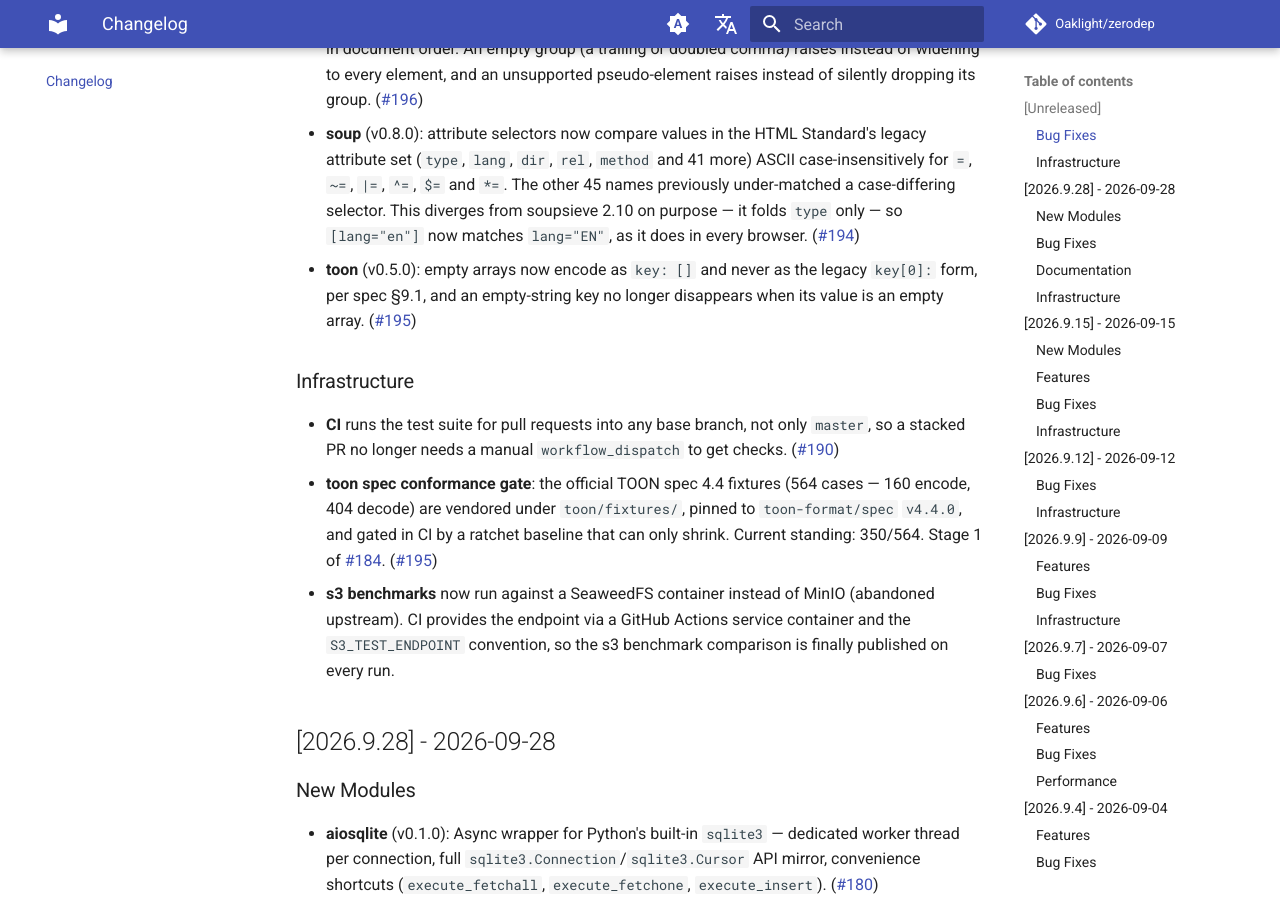
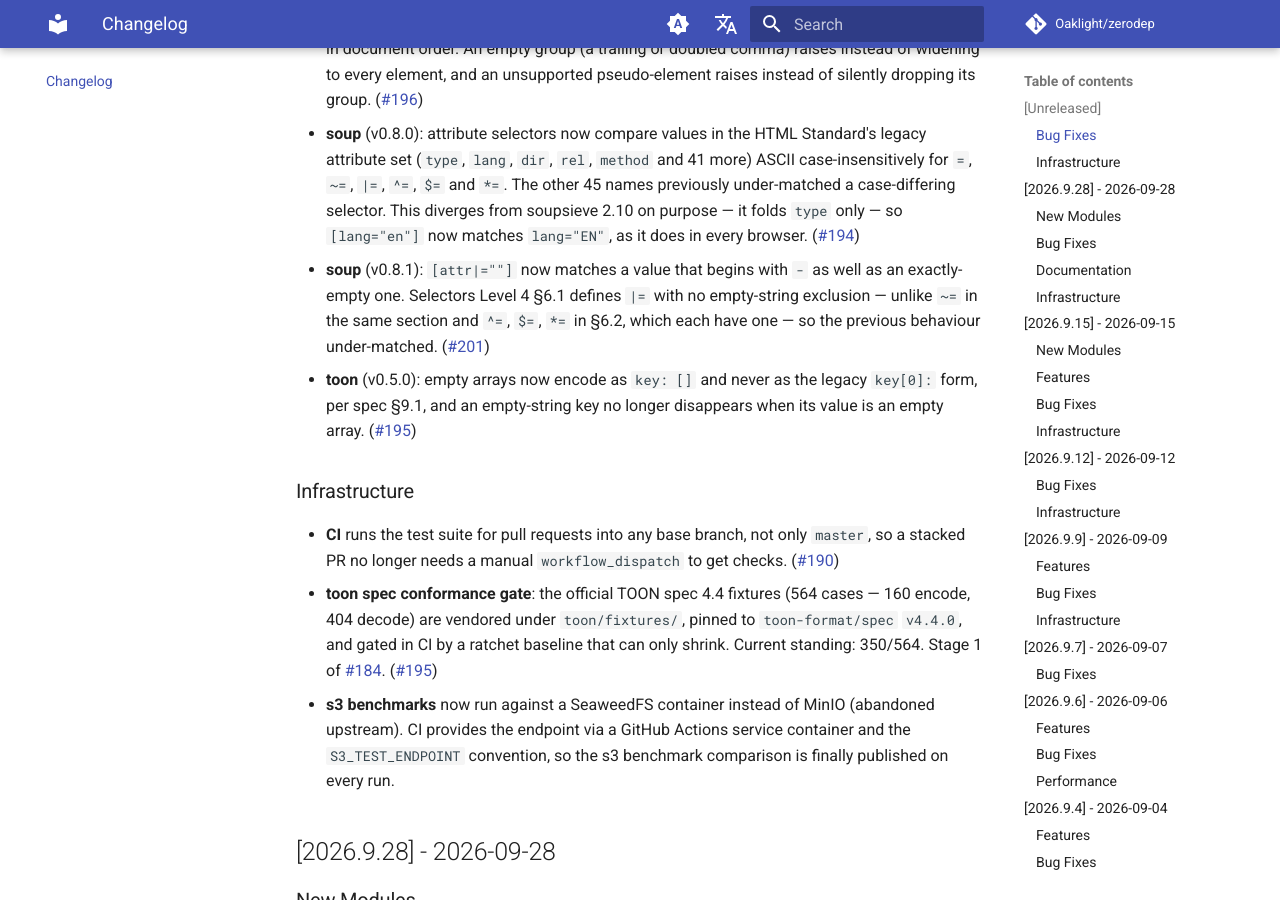
Before and after one commit to Oaklight/zerodep, an MkDocs documentation site: the page built from docs/changelog.md, in a window 1280 px wide and 900 px high, scrolled down 498 px. Built offline with MkDocs 1.6.1 and Material for MkDocs 9.7.7, drawn with Linux system fonts in a browser that asks for light colours; comment, search, counter and statistics services are not loaded.

Commit message:
docs: changelog for the soup |= empty-value fix

```diff
--- a/docs/changelog.md
+++ b/docs/changelog.md
@@ -10,6 +10,7 @@ The format is based on [Keep a Changelog](https://keepachangelog.com/en/1.1.0/).
 
 - **soup** (v0.7.1): a comma inside a quoted attribute value was skipped outright, so a selector list such as `[title="a,b"], [title="c"]` parsed as a descendant selector and returned nothing — discarding the groups that parsed correctly. The list is now split on top-level commas only, tracking quoted strings, brackets and parentheses, and the groups are unioned in document order. An empty group (a trailing or doubled comma) raises instead of widening to every element, and an unsupported pseudo-element raises instead of silently dropping its group. ([#196](https://github.com/Oaklight/zerodep/pull/196))
 - **soup** (v0.8.0): attribute selectors now compare values in the HTML Standard's legacy attribute set (`type`, `lang`, `dir`, `rel`, `method` and 41 more) ASCII case-insensitively for `=`, `~=`, `|=`, `^=`, `$=` and `*=`. The other 45 names previously under-matched a case-differing selector. This diverges from soupsieve 2.10 on purpose — it folds `type` only — so `[lang="en"]` now matches `lang="EN"`, as it does in every browser. ([#194](https://github.com/Oaklight/zerodep/pull/194))
+- **soup** (v0.8.1): `[attr|=""]` now matches a value that begins with `-` as well as an exactly-empty one. Selectors Level 4 §6.1 defines `|=` with no empty-string exclusion — unlike `~=` in the same section and `^=`, `$=`, `*=` in §6.2, which each have one — so the previous behaviour under-matched. ([#201](https://github.com/Oaklight/zerodep/pull/201))
 - **toon** (v0.5.0): empty arrays now encode as `key: []` and never as the legacy `key[0]:` form, per spec §9.1, and an empty-string key no longer disappears when its value is an empty array. ([#195](https://github.com/Oaklight/zerodep/pull/195))
 
 ### Infrastructure
```
